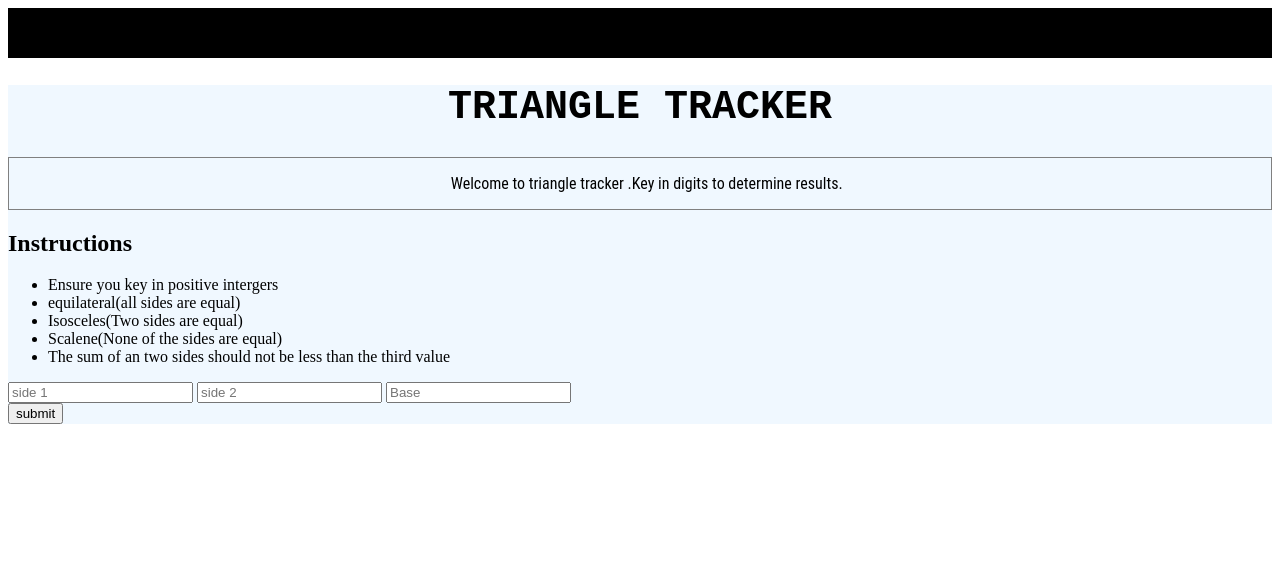
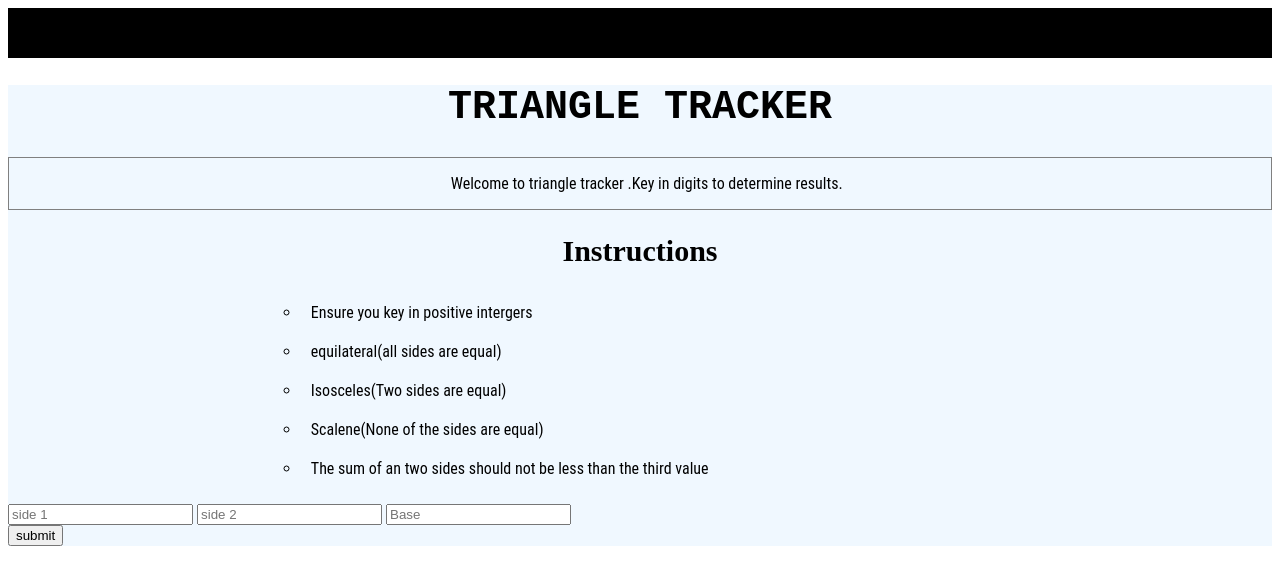
Before and after one commit to brianngichu/Traingle-Tracker, a plain HTML site: page index.html in a window 1280 px wide. Drawn offline with Linux system fonts and the light colour scheme.

Commit message:
styled instructions

```diff
--- a/styles.css
+++ b/styles.css
@@ -21,3 +21,15 @@ header{
     font-family: 'Roboto Condensed', sans-serif;
     padding-left: 35%;
 }
+.instructions h2{
+    text-align: center;
+    font-size: 30px;
+}
+.instructions > ul{
+    margin-left: 20%;
+}
+.instructions > ul > li{
+    list-style-type: circle;
+    font-family: 'Roboto Condensed', sans-serif;
+    padding: 10px
+}
```
